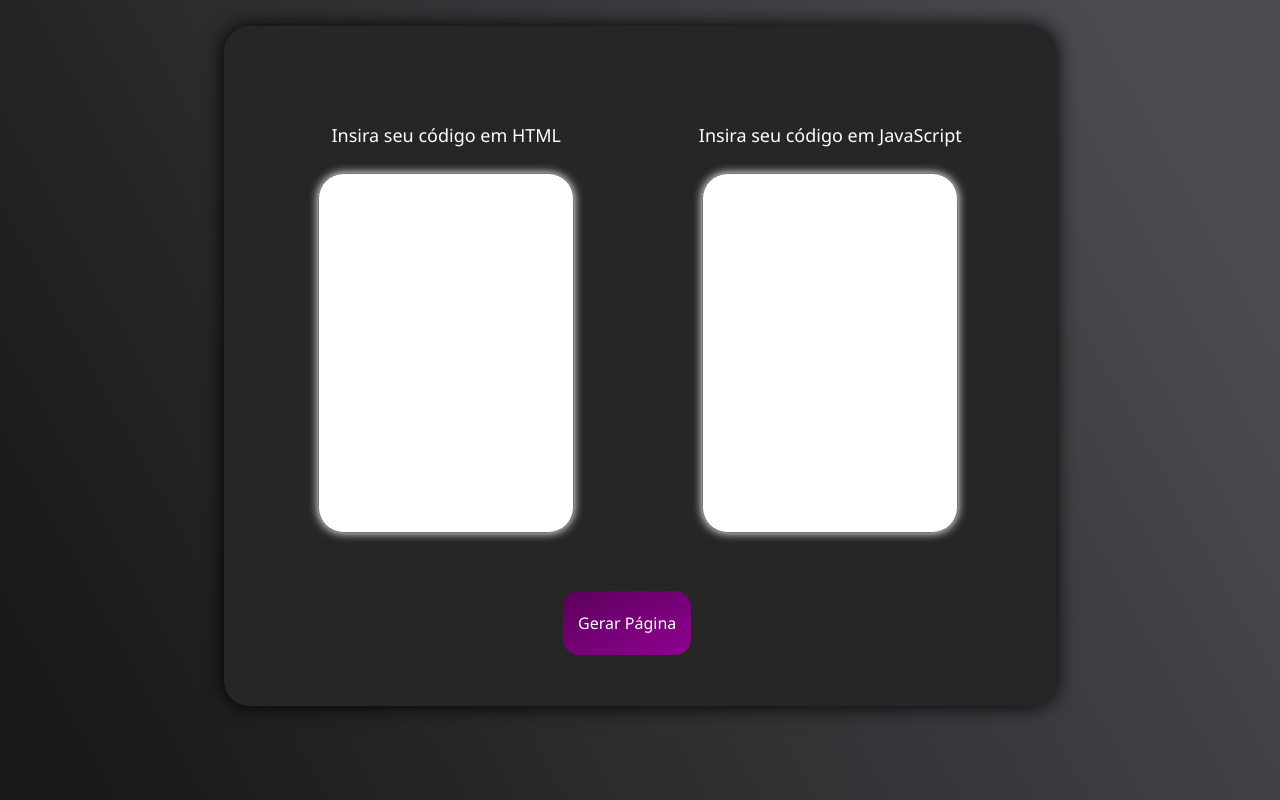
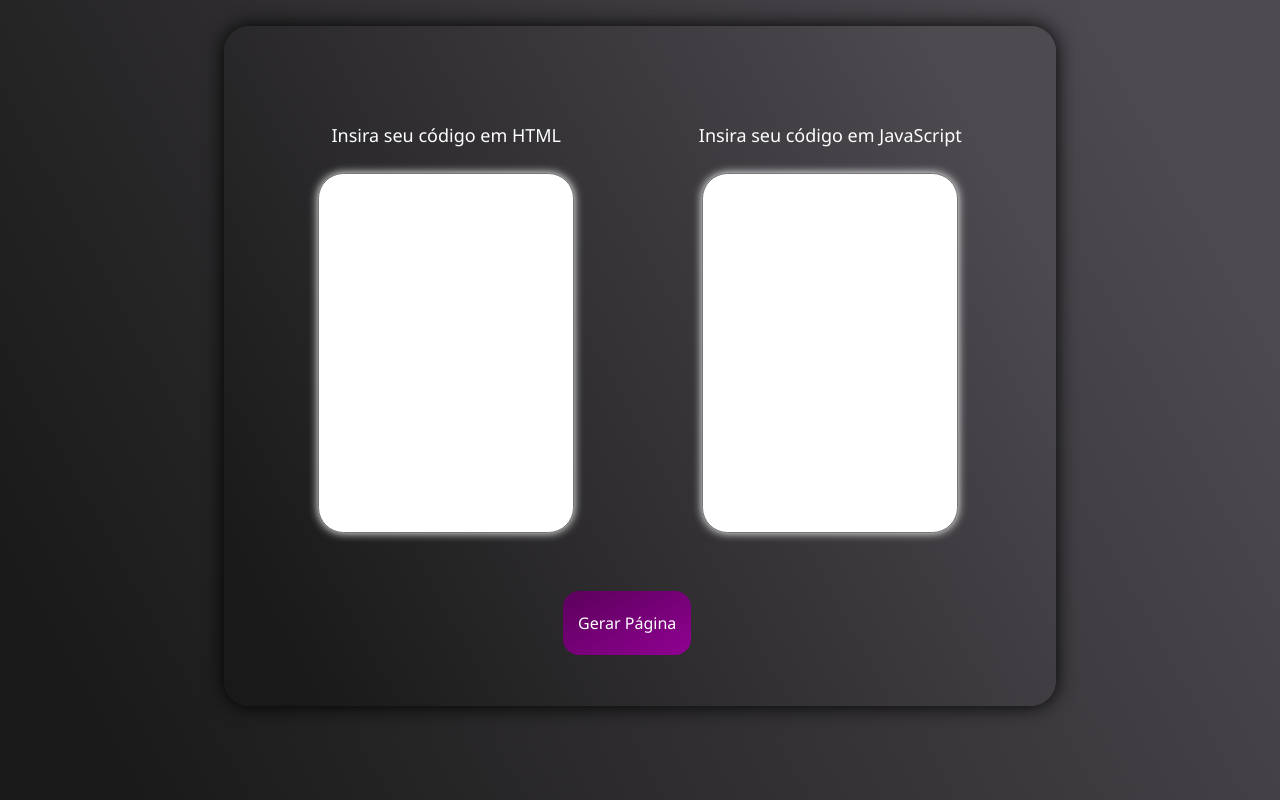
Before and after one commit to heCarlo/Projeto-Gerador-de-P-ginas, a plain HTML site: page index.html in a window 1280 px wide. Drawn offline with Linux system fonts and the light colour scheme.

Commit message:
quase pronto

```diff
--- a/style.css
+++ b/style.css
@@ -228,7 +228,7 @@ label {
 }
 
 .section1{
-    background-color: #262626;
+    background: var(--fundo);
     display: flex;
     flex-direction: column;
     justify-content: center;
```
